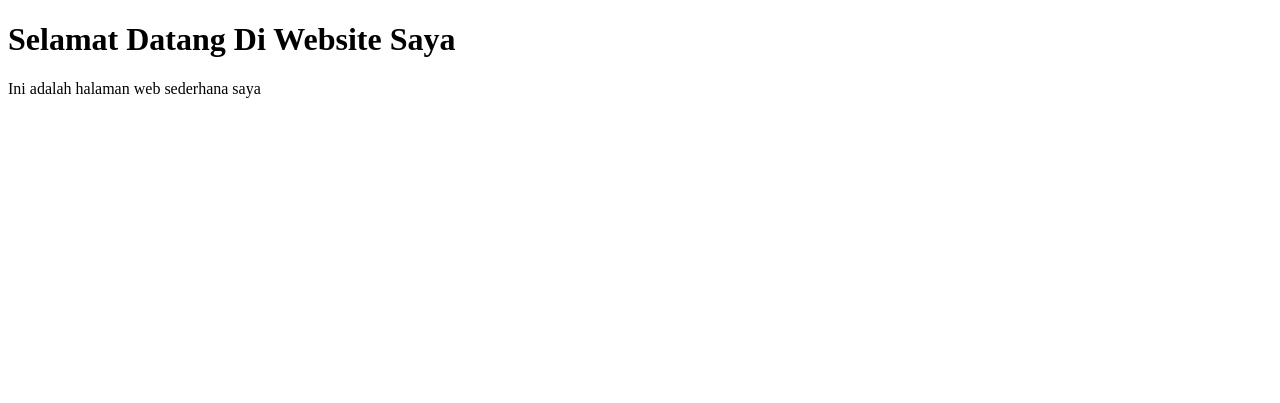
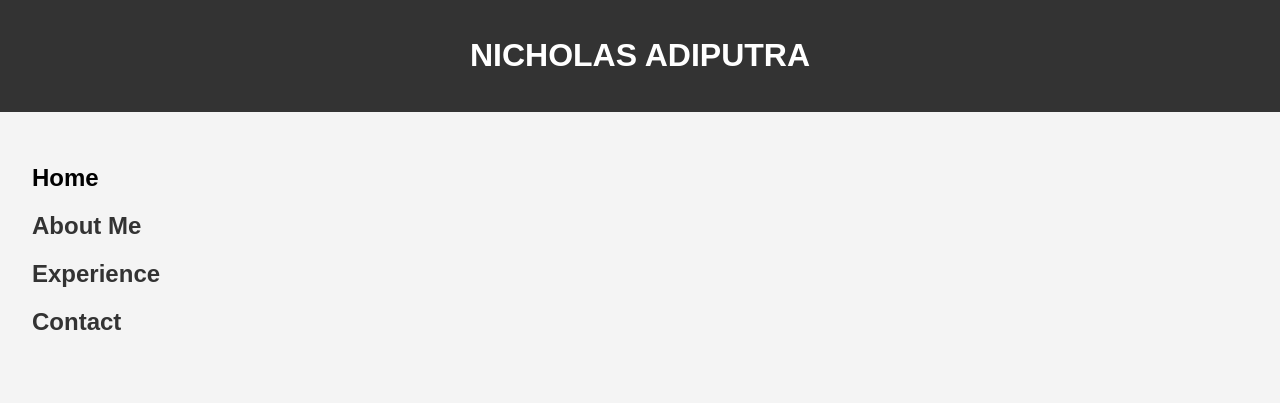
Before and after one commit to Nicholasadiputra/NicholasAdi, a plain HTML site: page index.html in a window 1280 px wide. Drawn offline with Linux system fonts and the light colour scheme.

Commit message:
Update index.html

```diff
--- a/index.html
+++ b/index.html
@@ -1,12 +1,22 @@
 <!DOCTYPE html>
-<html lang="en">
+<html lang="id">
 <head>
     <meta charset="UTF-8">
     <meta name="viewport" content="width=device-width, initial-scale=1.0">
-    <title>NicholasAdi</title>
+    <title>Nicholas Adiputra</title>
+    <link rel="stylesheet" href="style.css">
 </head>
 <body>
-    <h1>Selamat Datang Di Website Saya</h1>
-    <p>Ini adalah halaman web sederhana saya</p>
+    <header>
+        <h1>NICHOLAS ADIPUTRA</h1>
+    </header>
+    <div class="container">
+        <section class="content">
+            <h2><a href="home.html">Home</a></h2>
+            <h2>About Me</h2>
+            <h2>Experience</h2>
+            <h2>Contact</h2>
+        </section>
+    </div>
 </body>
 </html>
```
